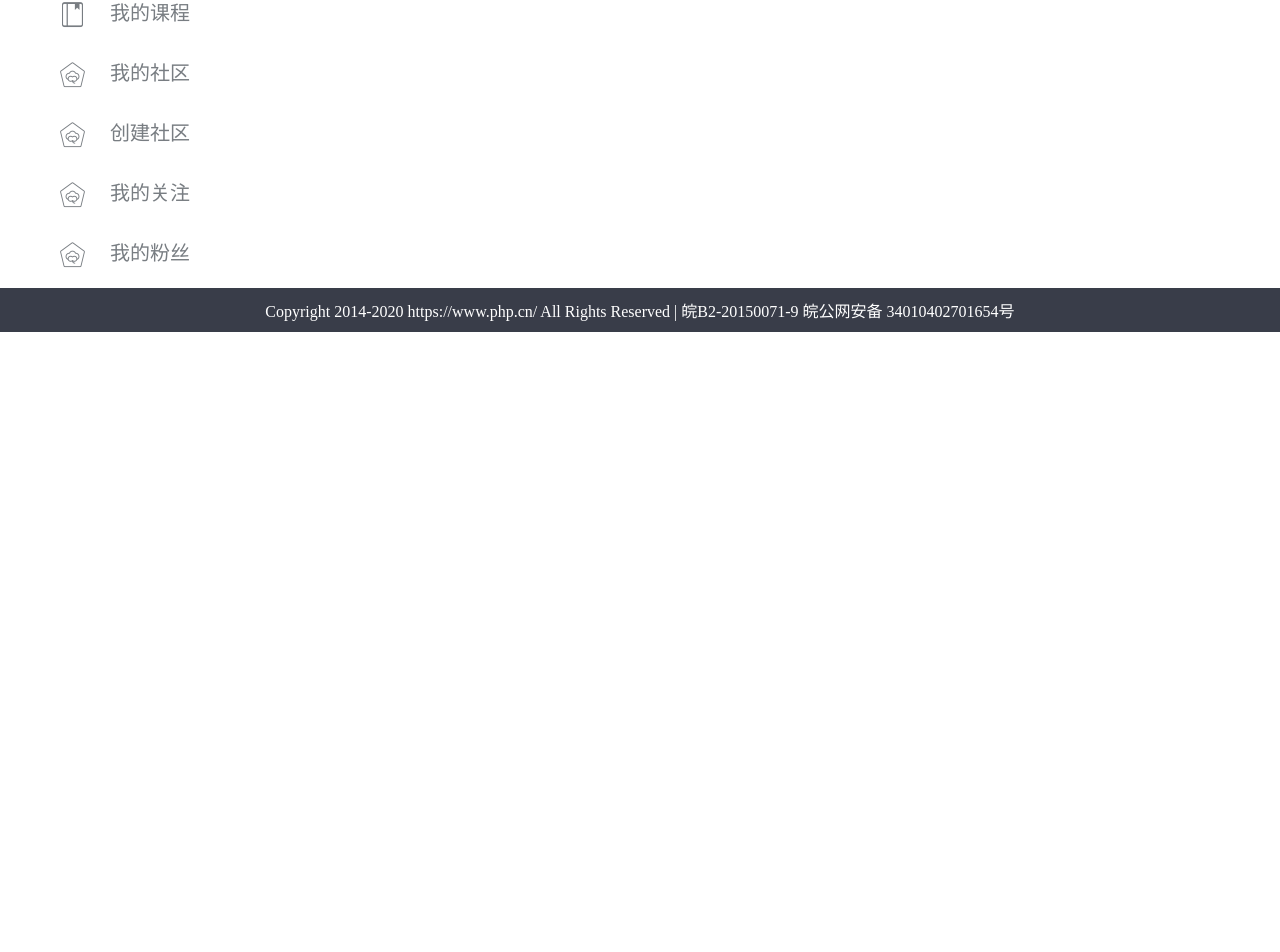
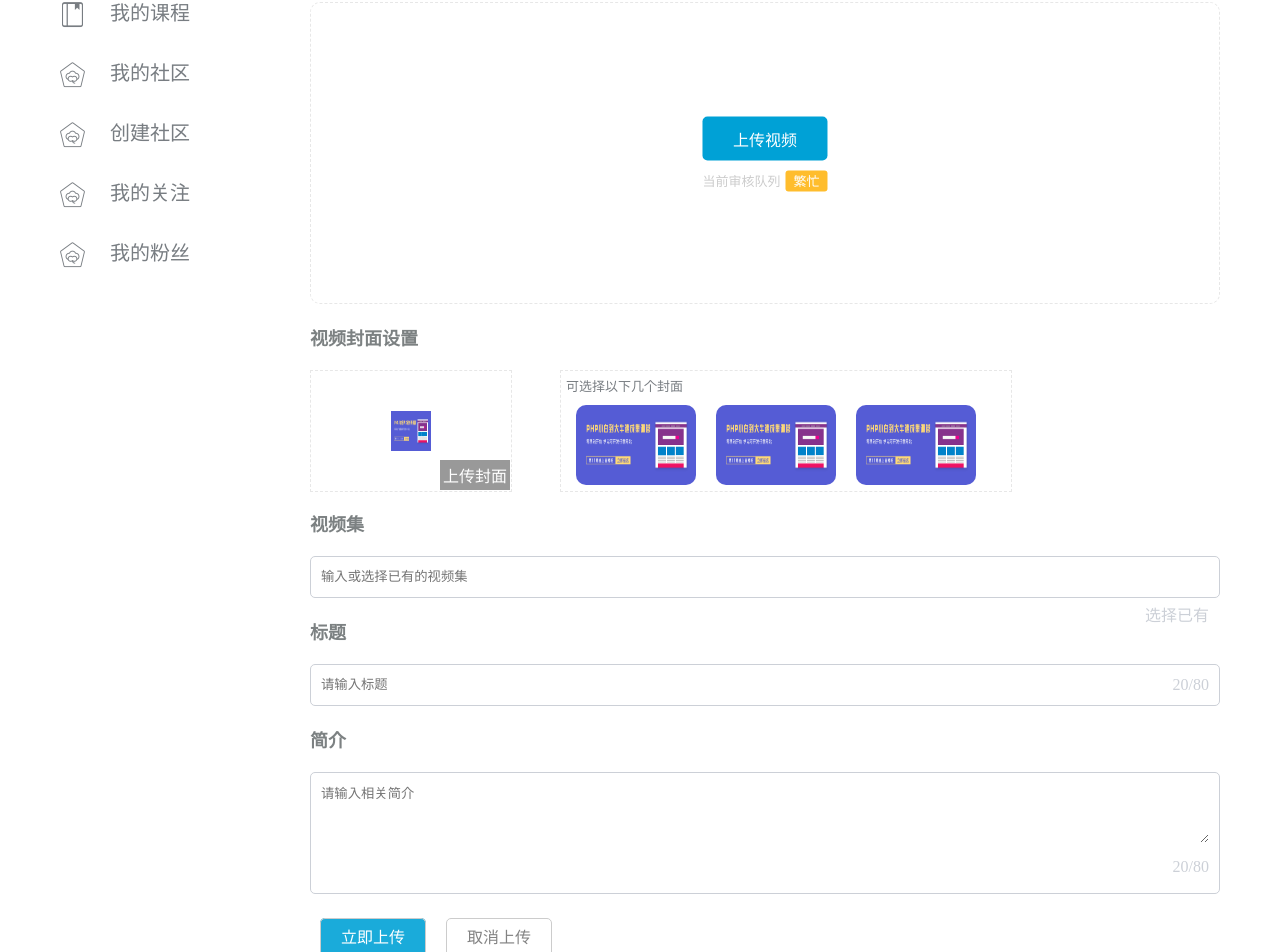
Before and after one commit to Amajie/edu, a Vue app in the folder client/: page /#/person in a window 1280 px wide. Shown: the part 382-1334 px from the top of the page. Before the commit the page ends 800 px from the top, so only its background shows below. Built offline with nearby package versions, Linux system fonts and the light colour scheme.

Commit message:
个人视频上传页面基本完成，就差进度条

```diff
--- a/client/src/components/person/MyCourse.vue
+++ b/client/src/components/person/MyCourse.vue
@@ -7,14 +7,21 @@
                 <span>发布课程</span>
             </div>
             <div class="content">
-                asdas
+                <UploadVideo></UploadVideo>
             </div>
         </div>
     </div>
 </template>
 <script>
+
+import UploadVideo  from './course/UploadVidei.vue'
+
 export default {
-    name: 'myCourse'
+    name: 'myCourse',
+    components:{
+        // 视频上传
+        UploadVideo
+    }
 }
 </script>
 
--- /dev/null
+++ b/client/src/components/person/course/UploadVidei.vue
@@ -0,0 +1,287 @@
+<template>
+    <div class="upload">
+        <div class="upload-content">
+            <!-- 视频上传 -->
+            <div class="video">
+                <div class="btn-desc">
+                    <div class="btn">
+                        <span>上传视频</span>
+                    </div>
+                    <div class="desc">
+                        <span>当前审核队列</span>
+                        <span class="info">繁忙</span>
+                    </div>
+                </div>
+            </div>
+            <!-- 分面设置 -->
+            <div class="video-pic">
+                <div>
+                    <div class="title">
+                        <h1>视频封面设置</h1>
+                    </div>
+                    <div class="content">
+                        <div class="left-pic">
+                            <input title="上传封面" type="file">
+                            <img src="../../home/imgs/i1.png">
+                            <span>上传封面</span>
+                        </div>
+                        <div class="right-pic">
+                            <div>
+                                <span>可选择以下几个封面</span>
+                                <img src="../../home/imgs/i1.png" alt="">
+                                <img src="../../home/imgs/i1.png" alt="">
+                                <img src="../../home/imgs/i1.png" alt="">
+                            </div>
+                        </div>
+                    </div>
+                </div>
+            </div>
+            <!-- 视频集 -->
+            <div class="video-title">
+                <div>
+                    <div class="title">
+                        <h1>视频集</h1>
+                    </div>
+                    <div class="print">
+                        <div class="input">
+                            <input placeholder="输入或选择已有的视频集">
+                        </div>
+                        <p>选择已有</p>
+                    </div>
+                </div>
+            </div>
+            <!-- 标题 -->
+            <div class="video-title">
+                <div>
+                    <div class="title">
+                        <h1>标题</h1>
+                    </div>
+                    <div class="print">
+                        <div class="input">
+                            <input placeholder="请输入标题">
+                        </div>
+                        <p>20/80</p>
+                    </div>
+                </div>
+            </div>
+            <!-- 简介 -->
+            <div class="video-desc">
+                <div>
+                    <div class="title">
+                        <h1>简介</h1>
+                    </div>
+                    <div class="print">
+                        <div class="input">
+                            <textarea placeholder="请输入相关简介"></textarea>
+                        </div>
+                        <p>20/80</p>
+                    </div>
+                </div>
+            </div>
+            <div class="video-btn">
+                <span class="up">立即上传</span>
+                <span class="re">取消上传</span>
+            </div>
+        </div>
+    </div>
+</template>
+
+<script>
+export default {
+    data(){
+        return {}
+    }
+}
+</script>
+
+<style lang="less" scoped>
+.upload{
+    .upload-content{
+        padding: 20px;
+        .video{
+            position: relative;
+            height: 300px;
+            border-radius: 10px;
+            border: 1px dashed #e7e7e7;
+            .btn-desc{
+                position: absolute;
+                top: 50%;
+                left: 50%;
+                transform: translate(-50%, -50%);
+                .btn{
+                    padding: 10px 20px;
+                    text-align: center;
+                    color: #fff;
+                    cursor: pointer;
+                    border-radius: 5px;
+                    background-color: #00a1d6;
+                    &:hover{
+                        background-color: #1cade3;
+                    }
+                }
+                .desc{
+                    font-size: 13px;
+                    color: #ccc;
+
+                    margin-top: 10px;
+                    .info{
+                        padding: 3px 8px;
+                        margin-left: 5px;
+                        color: #fff;
+                        border-radius: 3px;
+                        background-color: #ffbd2d;
+                    }
+                }
+            }
+        }
+
+        // 标题统一设置
+        .title{
+            margin: 20px 0;
+            h1{
+                font-size: 18px;
+                color: #7c8182;
+            }
+        }
+        // 封面
+        .video-pic{
+            > div{
+                .content{
+                    position: relative;
+                    height: 120px;
+                    .left-pic{
+                        position: absolute;
+                        left: 0;
+                        top: 0;
+                        width: 200px;
+                        height: 100%;
+                        cursor: pointer;
+                        border: 1px dashed #e7e7e7;
+                        &:hover span{
+                            background-color: #adadad;
+                        }
+                        input{
+                            width: 100%;
+                            height: 100%;
+                            opacity: 0;
+                            cursor: pointer;
+                        }
+                        span{
+                            position: absolute;
+                            right: 1px;
+                            bottom: 1px;
+                            color: #fff;
+                            padding: 3px;
+                            background-color: #999999;
+                        }
+                        img{
+                            position: absolute;
+                            left: 50%;
+                            top: 50%;
+                            width: 40px;
+                            height: 40px;
+                            margin: -20px;
+                        }
+                    }
+                    .right-pic{
+                        position: absolute;
+                        left: 250px;
+                        top: 0;
+                        min-width: 450px;
+                        width: calc(100% - 460px);
+                        height: 100%;
+                        border: 1px dashed #e7e7e7;
+                        > div{
+                            padding: 5px;
+                            span{
+                                display: block;
+                                font-size: 13px;
+                                color: #787d82;
+                                margin-bottom: 10px;
+                            }
+                            img{
+                                width: 120px;
+                                height: 80px;
+                                border-radius: 10px;
+                                margin: 0 10px;
+                            }
+                        }
+                    }
+                }
+            }
+        }
+        // 标题
+        .video-title{
+            .print{
+                height: 40px;
+                padding: 0 10px;
+                border-radius: 5px;
+                border: 1px solid #ccd0d7;
+                > div{
+                    float: left;
+                    width: 93%;
+                    input{
+                        width: 100%;
+                        height: 39px;
+                        border: none;
+                        outline: none;
+                    }
+                }
+                p{
+                    float: right;
+                    color: #ccd0d7;
+                    line-height: 40px;
+                }
+            }
+        }
+        // 描述
+        .video-desc{
+            .print{
+                height: 100px;
+                padding: 10px 10px;
+                border-radius: 5px;
+                border: 1px solid #ccd0d7;
+                > div{
+                    float: left;
+                    width: 100%;
+                    textarea{
+                        width: 100%;
+                        height: 60px;
+                        border: none;
+                        outline: none;
+                    }
+                }
+                p{
+                    float: right;
+                    color: #ccd0d7;
+                    line-height: 40px;
+                }
+            }
+        }
+        .video-btn{
+            margin-top: 30px;
+            span{
+                color: #838383;
+                padding: 10px 20px;
+                margin: 0 10px;
+                cursor: pointer;
+                border-radius: 5px;
+                border: 1px solid #cccccc;
+                &.up{
+                    color: #fff;
+                    background-color: #1aabda;
+                    &:hover{
+                        background-color: #42b5da;
+                    }
+                }
+                &.re{
+                    color: #838383;
+                    &:hover{
+                        color: #9494b6;
+                    }
+                }
+            }
+        }
+    }
+}
+</style>
--- a/client/src/router.js
+++ b/client/src/router.js
@@ -29,6 +29,6 @@ export default new Router({
             path: '/person',
             name: 'Person',
             component: () => import('@/views/Person.vue')
-        },
+        }
     ]
 })
```
